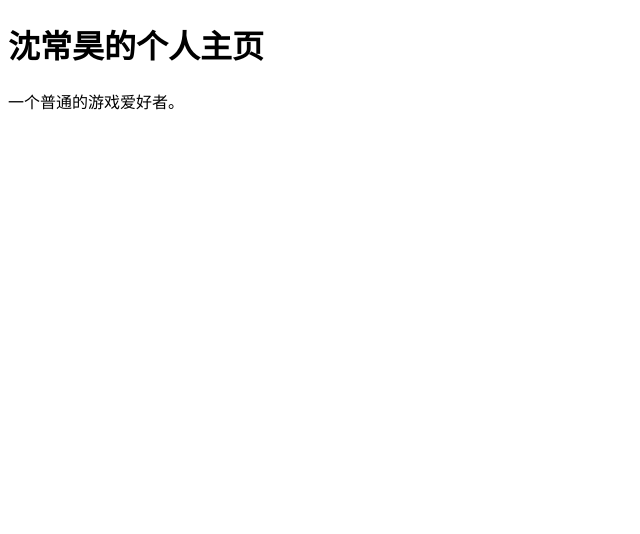
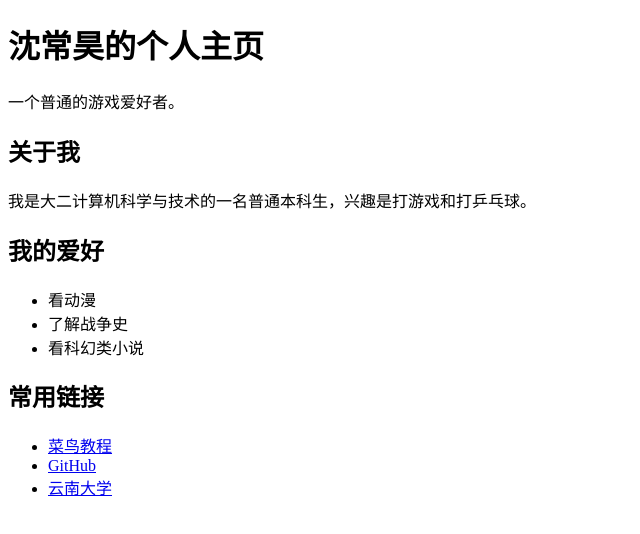
Before and after one commit to inkdexie/frontend-practice, a plain HTML site: page homepage/index.html in a window 1280 px wide. Shown: the whole page, without its empty margins (0-640 px from the left). Drawn offline with Linux system fonts and the light colour scheme.

Commit message:
补充自我介绍,爱好和链接列表

```diff
--- a/homepage/index.html
+++ b/homepage/index.html
@@ -8,5 +8,23 @@
 <body>
      <h1>沈常昊的个人主页</h1>
      <p>一个普通的游戏爱好者。</p>
+<h2>关于我</h2>
+<p>我是大二计算机科学与技术的一名普通本科生，兴趣是打游戏和打乒乓球。</p>
+
+
+<h2>我的爱好</h2>
+<ul>
+    <li>看动漫</li>
+    <li>了解战争史</li>
+    <li>看科幻类小说</li>
+</ul>
+
+
+<h2>常用链接</h2>
+<ul>
+    <li><a href="https://www.runoob.com/html/html-tutorial.html" target="_blank">菜鸟教程</a></li>
+    <li><a href="https://github.com" target="_blank">GitHub</a></li>
+    <li><a href="https://www.yunnan.edu.cn" target="_blank">云南大学</a></li>
+</ul>
 </body>
 </html>
```
